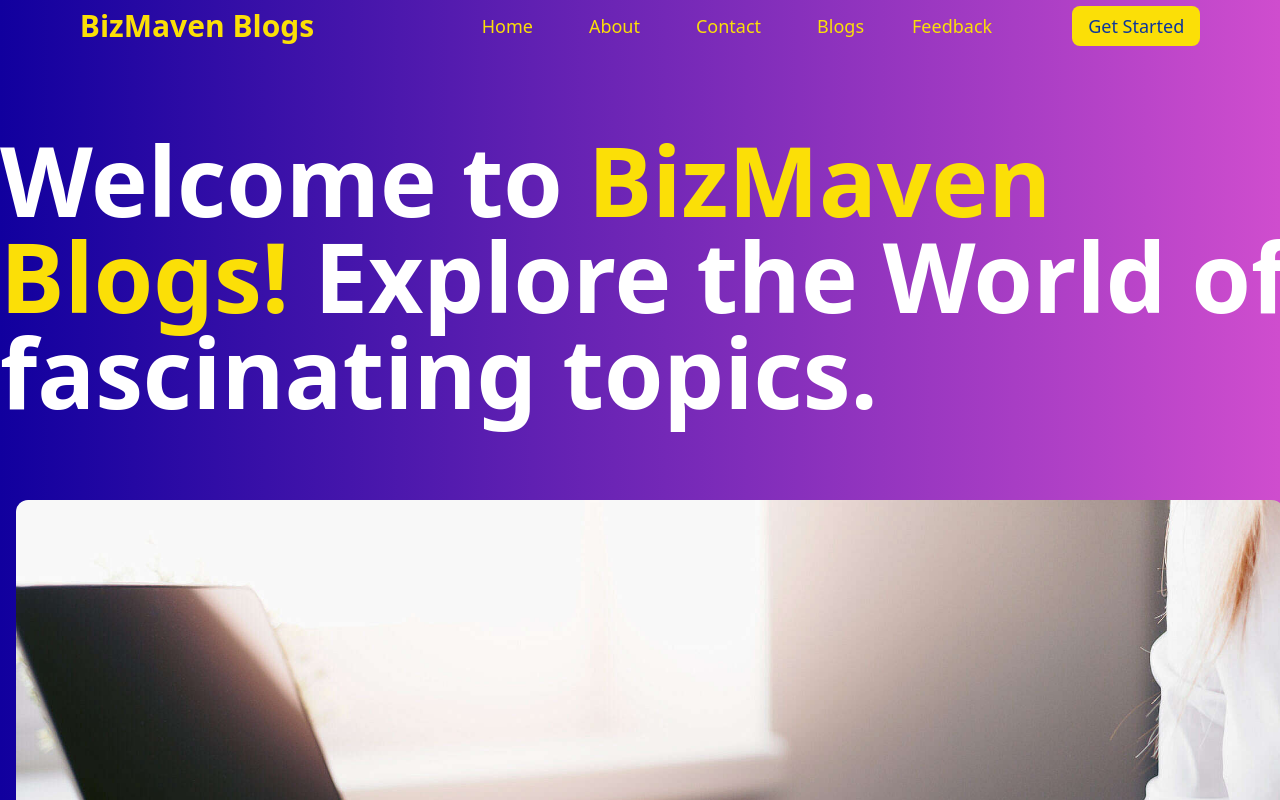
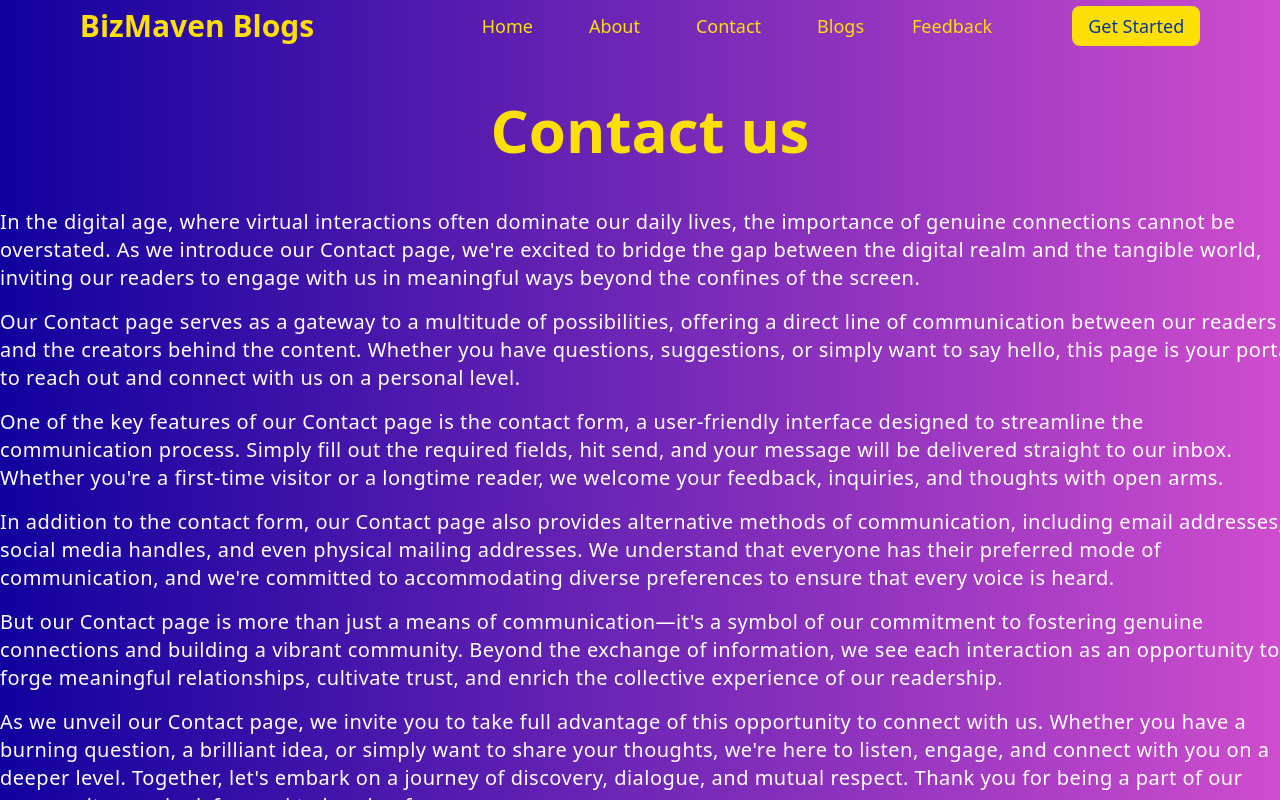
Before and after one commit to BizMavenHub/React-BizMaven-Blogs, a React (Vite) app in the folder client/: page /contact in a window 1280 px wide. Shown: the top 800 px of the page. Built offline with nearby package versions, Linux system fonts and the light colour scheme.

Commit message:
Completed Contact

```diff
--- a/client/src/App.jsx
+++ b/client/src/App.jsx
@@ -8,6 +8,7 @@ import {
   Login_page,
   About_us_page,
   Feedback_page,
+  Contact_page,
 } from "./pages/index";
 
 function App() {
@@ -21,6 +22,7 @@ function App() {
           <Route path="/login" component={Login_page} />
           <Route path="/about-us" component={About_us_page} />
           <Route path="/feedback" component={Feedback_page} />
+          <Route path="/contact" component={Contact_page} />
           <Route path="*" component={Homepage} />
         </Switch>
         <FooterComponent />
--- /dev/null
+++ b/client/src/containers/contact/Contact_Container_.jsx
@@ -0,0 +1,63 @@
+import React from "react";
+
+const Contact_Container_ = () => {
+  return (
+    <div className="Contact_Container_ desktop:w-[1300px] w-[90%] m-auto">
+      <h1 className="text-6xl text-center font-semibold my-12 text-[#FBDF07]">
+        Contact us
+      </h1>
+      <div className="paragraph_container text-white">
+        <section className="text-xl mb-4 tracking-wide">
+          In the digital age, where virtual interactions often dominate our
+          daily lives, the importance of genuine connections cannot be
+          overstated. As we introduce our Contact page, we're excited to bridge
+          the gap between the digital realm and the tangible world, inviting our
+          readers to engage with us in meaningful ways beyond the confines of
+          the screen.
+        </section>
+        <section className="text-xl mb-4 tracking-wide">
+          Our Contact page serves as a gateway to a multitude of possibilities,
+          offering a direct line of communication between our readers and the
+          creators behind the content. Whether you have questions, suggestions,
+          or simply want to say hello, this page is your portal to reach out and
+          connect with us on a personal level.
+        </section>
+        <section className="text-xl mb-4 tracking-wide">
+          One of the key features of our Contact page is the contact form, a
+          user-friendly interface designed to streamline the communication
+          process. Simply fill out the required fields, hit send, and your
+          message will be delivered straight to our inbox. Whether you're a
+          first-time visitor or a longtime reader, we welcome your feedback,
+          inquiries, and thoughts with open arms.
+        </section>
+        <section className="text-xl mb-4 tracking-wide">
+          In addition to the contact form, our Contact page also provides
+          alternative methods of communication, including email addresses,
+          social media handles, and even physical mailing addresses. We
+          understand that everyone has their preferred mode of communication,
+          and we're committed to accommodating diverse preferences to ensure
+          that every voice is heard.
+        </section>
+        <section className="text-xl mb-4 tracking-wide">
+          But our Contact page is more than just a means of communication—it's a
+          symbol of our commitment to fostering genuine connections and building
+          a vibrant community. Beyond the exchange of information, we see each
+          interaction as an opportunity to forge meaningful relationships,
+          cultivate trust, and enrich the collective experience of our
+          readership.
+        </section>
+        <section className="text-xl mb-4 tracking-wide">
+          As we unveil our Contact page, we invite you to take full advantage of
+          this opportunity to connect with us. Whether you have a burning
+          question, a brilliant idea, or simply want to share your thoughts,
+          we're here to listen, engage, and connect with you on a deeper level.
+          Together, let's embark on a journey of discovery, dialogue, and mutual
+          respect. Thank you for being a part of our community—we look forward
+          to hearing from you soon.
+        </section>
+      </div>
+    </div>
+  );
+};
+
+export default Contact_Container_;
--- a/client/src/containers/index.js
+++ b/client/src/containers/index.js
@@ -1,5 +1,11 @@
 import HomepageContainer from "./homepage/HomepageContainer";
 import About_us_Container from "./about_us/About_us_Container";
 import Feedback_Container from "./feedback/Feedback_Container";
+import Contact_Container_ from "./contact/Contact_Container_";
 
-export { HomepageContainer, About_us_Container, Feedback_Container };
+export {
+  HomepageContainer,
+  About_us_Container,
+  Feedback_Container,
+  Contact_Container_,
+};
--- /dev/null
+++ b/client/src/pages/contact/Contact_page.jsx
@@ -0,0 +1,12 @@
+import React from "react";
+import { Contact_Container_ } from "../../containers";
+
+const Contact_page = () => {
+  return (
+    <div>
+      <Contact_Container_ />
+    </div>
+  );
+};
+
+export default Contact_page;
--- a/client/src/pages/index.js
+++ b/client/src/pages/index.js
@@ -3,5 +3,13 @@ import SignUp_page from "./sign_up/SignUp_page";
 import Login_page from "./login/Login_page";
 import About_us_page from "./about_us/About_us_page";
 import Feedback_page from "./feedback/Feedback_page";
+import Contact_page from "./contact/Contact_page";
 
-export { Homepage, SignUp_page, Login_page, About_us_page, Feedback_page };
+export {
+  Homepage,
+  SignUp_page,
+  Login_page,
+  About_us_page,
+  Feedback_page,
+  Contact_page,
+};
```
Also changed, not shown: client/src/containers/our_project/Our_Project_Container.jsx (added).
